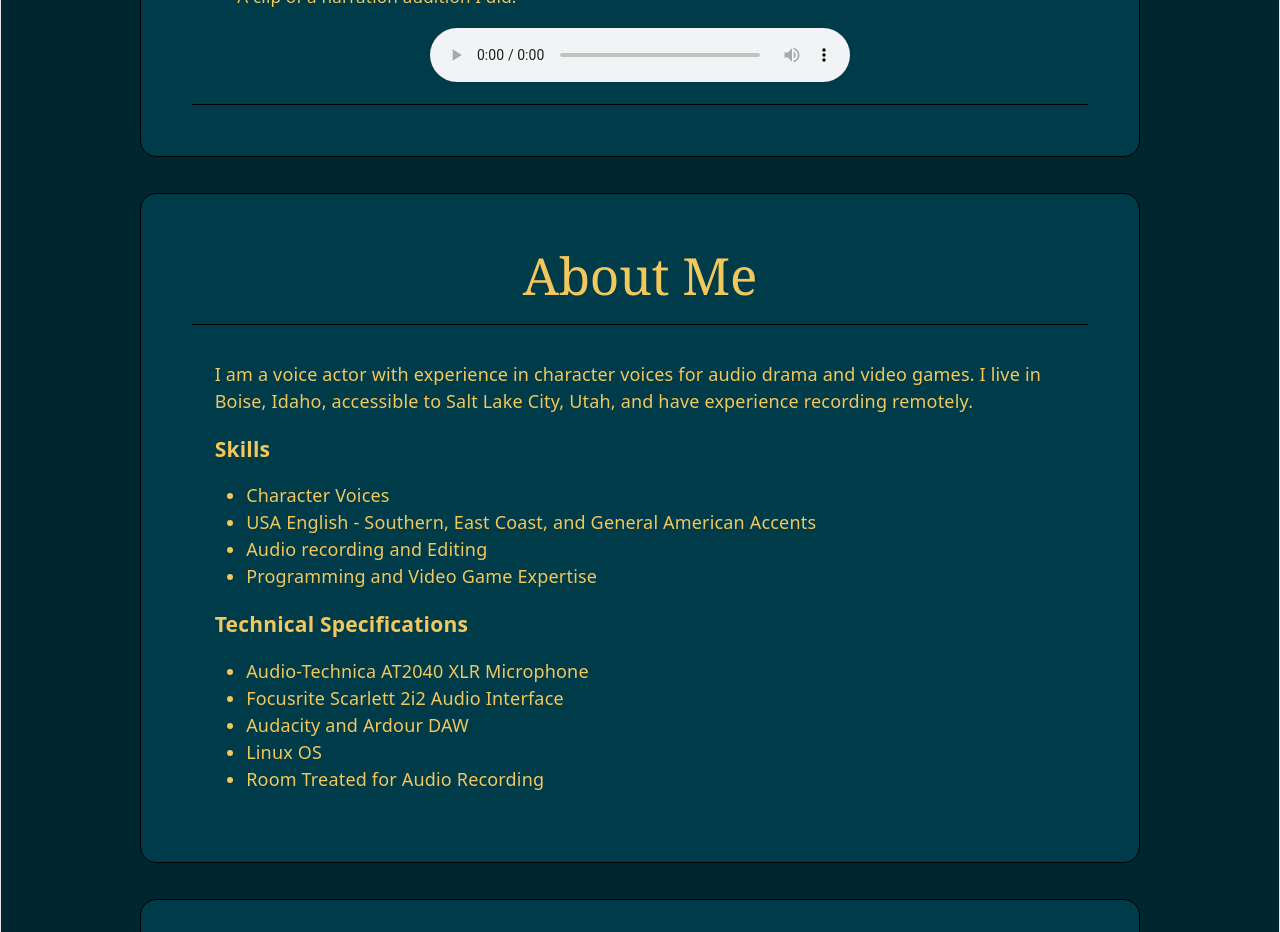
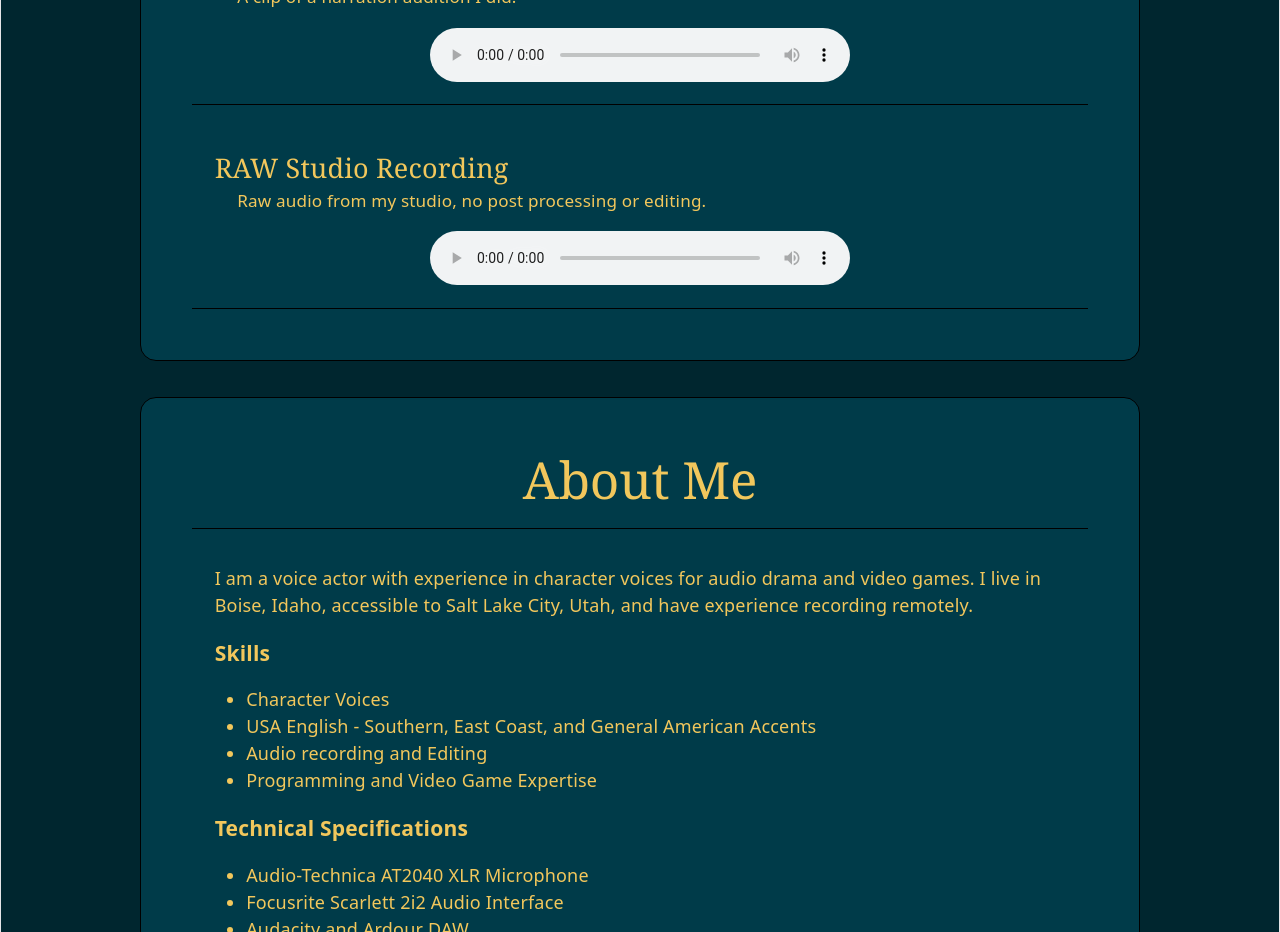
Before and after one commit to mayflymadz/mayflymadz-hats, a React (Vite) app: page / in a window 1280 px wide. Shown: the part 1280-2212 px from the top of the page. Built offline with nearby package versions, Linux system fonts and the light colour scheme.

Commit message:
added studio sound

```diff
--- a/src/samples.js
+++ b/src/samples.js
@@ -23,6 +23,12 @@ const samples = [
     title: 'Narration',
     description: 'A clip of a narration audition I did.',
     src: '/audio/youtube.mp3',
+  },
+  {
+    id: 'studio',
+    title: 'RAW Studio Recording',
+    description: 'Raw audio from my studio, no post processing or editing.',
+    src: '/audio/madison_beazer_home_studio.wav',
   }
 ]
 
```
Also changed, not shown: 1 other file (tests, documents, lock files or other folders).
